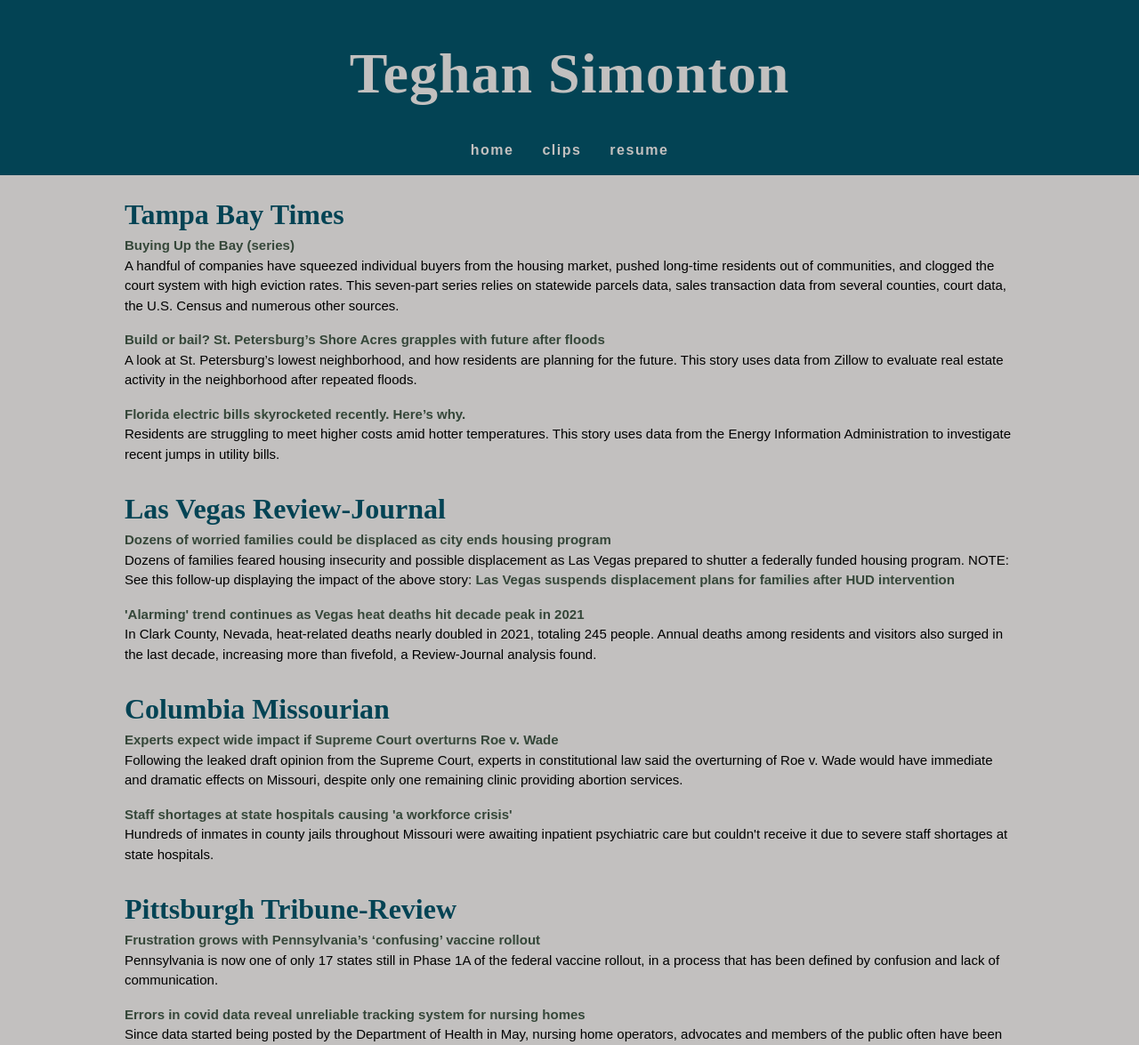
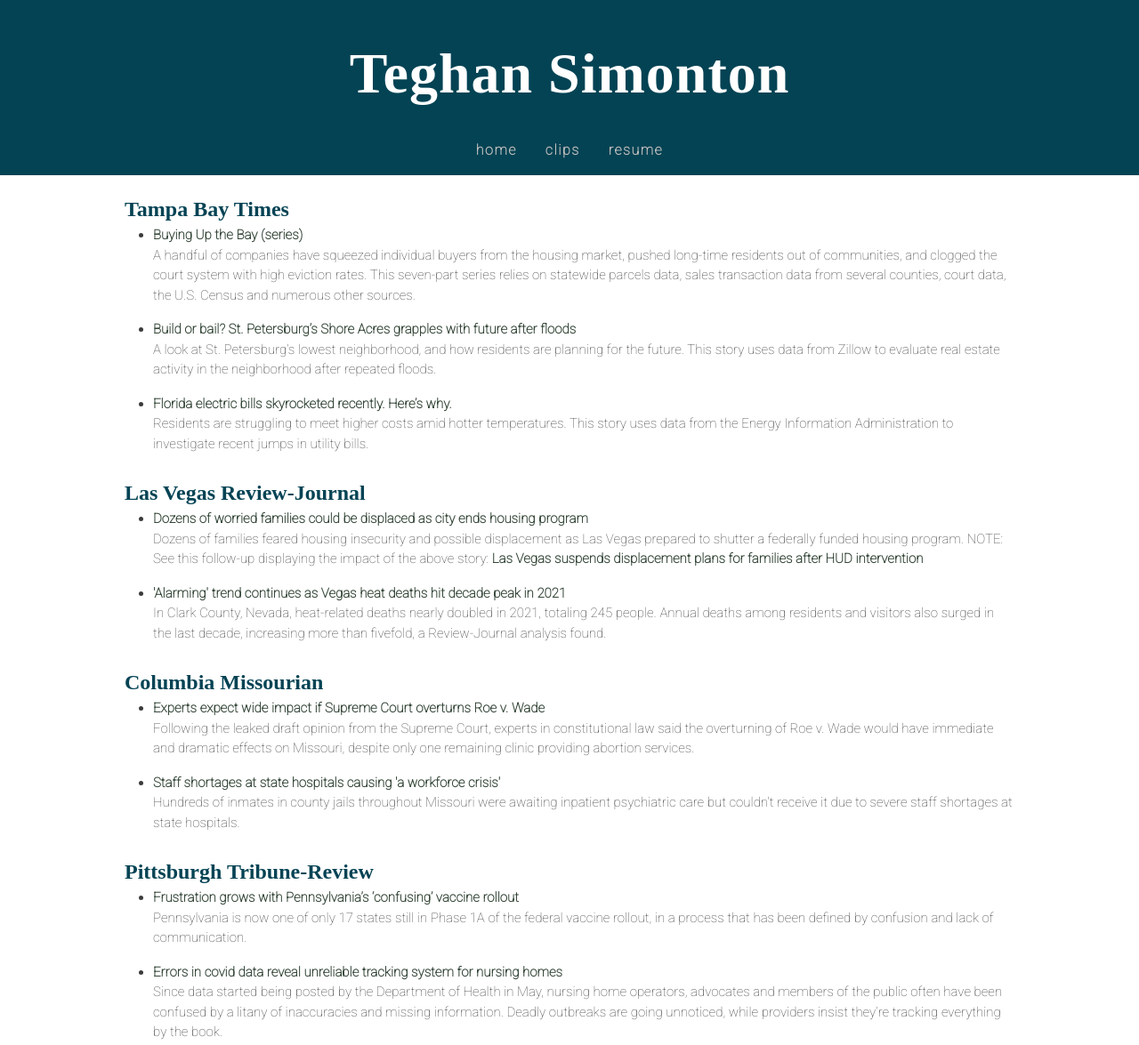
Before and after one commit to teghan-simonton/teghan-simonton.github.io, a plain HTML site: page clips.html in a window 1280 px wide. Shown: the top 1175 px of the page at 89% size. Drawn offline with nearby package versions, Linux system fonts and the light colour scheme; a web font is replaced by a local one.

Commit message:
font updates

```diff
--- a/clips.html
+++ b/clips.html
@@ -17,6 +17,7 @@
       <link rel="preconnect" href="https://fonts.googleapis.com">
       <link rel="preconnect" href="https://fonts.gstatic.com" crossorigin>
       <link href="https://fonts.googleapis.com/css2?family=Bitter&family=Cutive&family=Lato:wght@300;400&family=Montserrat:wght@300;400;700&family=Roboto+Condensed&family=Vesper+Libre&display=swap" rel="stylesheet">
+      <link href="https://fonts.googleapis.com/css2?family=Roboto:wght@100&display=swap" rel="stylesheet">
       <!-- my stylesheet -->
       <link rel="stylesheet" type="text/css" href="index.css">
    </head>
@@ -37,71 +38,105 @@
             <div class="paper">
                <strong>Tampa Bay Times</strong>
                <div class="description">
-                  <a target="_blank" href="https://project.tampabay.com/buying-up-the-bay/">Buying Up the Bay (series)</a>
+                  <ul>
+                 <li><a target="_blank" href="https://project.tampabay.com/buying-up-the-bay/">Buying Up the Bay (series)</a>
                   <p>A handful of companies have squeezed individual buyers from the housing market, pushed long-time residents out of communities, and clogged the court system with high eviction rates. This seven-part series relies on statewide parcels data, sales transaction data from several counties, court data, the U.S. Census and numerous other sources.</p>
-
+                  </li>
+                  <li>
                   <a target="_blank" href="https://www.tampabay.com/news/environment/2024/05/31/shore-acres-flooding-rehab-zillow-st-petersburg-home-sales/">Build or bail? St. Petersburg’s Shore Acres grapples with future after floods</a>
                   <p>A look at St. Petersburg’s lowest neighborhood, and how residents are planning for the future. This story uses data from Zillow to evaluate real estate activity in the neighborhood after repeated floods.</p>
-
+                  </li>
+                  <li>
                   <a target="_blank" href="https://www.tampabay.com/news/business/2024/05/01/florida-electric-bill-high-why-duke-energy-teco-tampa-price/">Florida electric bills skyrocketed recently. Here’s why.</a>
                   <p>Residents are struggling to meet higher costs amid hotter temperatures. This story uses data from the Energy Information Administration to investigate recent jumps in utility bills.</p>
+                  </li>
+               </ul>
                </div>
             </div>
             <div class="paper">
                <strong>Las Vegas Review-Journal</strong>
                <div class="description">
-                  <a target="_blank" href="https://www.reviewjournal.com/investigations/dozens-of-worried-families-could-be-displaced-as-city-ends-housing-program-2620976/">Dozens of worried families could be displaced as city ends housing program</a>
+                  <ul>
+                  <li><a target="_blank" href="https://www.reviewjournal.com/investigations/dozens-of-worried-families-could-be-displaced-as-city-ends-housing-program-2620976/">Dozens of worried families could be displaced as city ends housing program</a>
                   <p>Dozens of families feared housing insecurity and possible displacement as Las Vegas prepared to shutter a federally funded housing program.
                      NOTE: See this follow-up displaying the impact of the above story: <a target="_blank" href="https://www.reviewjournal.com/investigations/las-vegas-suspends-displacement-plans-for-families-after-hud-intervention-2625555/">Las Vegas suspends displacement plans for families after HUD intervention</a>
                   </p>
+                  </li>
+                  <li>
                   <a target="_blank" href="https://www.reviewjournal.com/investigations/alarming-trend-continues-as-vegas-heat-deaths-hit-decade-peak-in-2021-2600806/">'Alarming' trend continues as Vegas heat deaths hit decade peak in 2021</a>
                   <p>In Clark County, Nevada, heat-related deaths nearly doubled in 2021, totaling 245 people. Annual deaths among residents and visitors also surged in the last decade, increasing more than fivefold, a Review-Journal analysis found.</p>
+               </li>
+               </ul>
                </div>
             </div>
             <div class="paper">
                <strong>Columbia Missourian</strong>
                <div class="description">
-                  <a target="_blank" href="https://www.columbiamissourian.com/news/state_news/experts-expect-wide-impact-if-supreme-court-overturns-roe-v-wade/article_e9984806-cb2f-11ec-8622-57625b559226.html?utm_medium=social&utm_source=twitter&utm_campaign=user-share">Experts expect wide impact if Supreme Court overturns Roe v. Wade</a>
+                  <ul>
+                  <li><a target="_blank" href="https://www.columbiamissourian.com/news/state_news/experts-expect-wide-impact-if-supreme-court-overturns-roe-v-wade/article_e9984806-cb2f-11ec-8622-57625b559226.html?utm_medium=social&utm_source=twitter&utm_campaign=user-share">Experts expect wide impact if Supreme Court overturns Roe v. Wade</a>
                   <p>Following the leaked draft opinion from the Supreme Court, experts in constitutional law said the overturning of Roe v. Wade would have immediate and dramatic effects on Missouri, despite only one remaining clinic providing abortion services.</p>
-
+                  </li>
+                  <li>
                   <a target="_blank" href="https://www.columbiamissourian.com/news/state_news/staff-shortages-at-state-hospitals-causing-a-workforce-crisis/article_be1bb800-849b-11ec-979e-0b44ce04ac1b.html">Staff shortages at state hospitals causing 'a workforce crisis'</a>
                   <p>Hundreds of inmates in county jails throughout Missouri were awaiting inpatient psychiatric care but couldn't receive it due to severe staff shortages at state hospitals.</p>
+               </li>
+               </ul>
                </div>
             </div>
             <div class="paper">
                 <strong>Pittsburgh Tribune-Review</strong>
                 <div class="description">
-                   <a target="_blank" href="https://triblive.com/news/pennsylvania/frustration-grows-with-pennsylvanias-confusing-vaccine-rollout/">Frustration grows with Pennsylvania’s ‘confusing’ vaccine rollout</a>
+                  <ul>
+                   <li><a target="_blank" href="https://triblive.com/news/pennsylvania/frustration-grows-with-pennsylvanias-confusing-vaccine-rollout/">Frustration grows with Pennsylvania’s ‘confusing’ vaccine rollout</a>
                    <p>Pennsylvania is now one of only 17 states still in Phase 1A of the federal vaccine rollout, in a process that has been defined by confusion and lack of communication.</p>
-
-                   <a target="_blank" href="https://triblive.com/news/pennsylvania/errors-in-covid-data-reveal-unreliable-tracking-system-for-nursing-homes/">Errors in covid data reveal unreliable tracking system for nursing homes</a>
+                  </li>
+                  <li>
+                  <a target="_blank" href="https://triblive.com/news/pennsylvania/errors-in-covid-data-reveal-unreliable-tracking-system-for-nursing-homes/">Errors in covid data reveal unreliable tracking system for nursing homes</a>
                    <p>Since data started being posted by the Department of Health in May, nursing home operators, advocates and members of the public often have been confused by a litany of inaccuracies and missing information. Deadly outbreaks are going unnoticed, while providers insist they’re tracking everything by the book.</p>
-
+                  </li>
+                  <li>
                    <a target="_blank" href="Alle-Kiski Valley ambulance companies struggle to keep up with call volume, community need">Alle-Kiski Valley ambulance companies struggle to keep up with call volume, community need</a>
                    <p>Understaffed companies are covering several municipalities at once and often venturing outside their coverage areas to respond to incidents, leading to longer response times.</p>
-                </div>
+                  </li>
+                  </ul>
+                  </div>
              </div>
              <div class="paper">
                 <strong>USA TODAY</strong>
                 <div class="description">
-                   <a target="_blank" href="College recruiters aggressively go after out-of-state students">College recruiters aggressively go after out-of-state students</a>
+                  <ul>
+                   <li><a target="_blank" href="College recruiters aggressively go after out-of-state students">College recruiters aggressively go after out-of-state students</a>
                    <p>More than 240 public universities across the country admitted fewer in-state students in 2017 than they did five years earlier, and for 46 of those, the share of in-state students is down by at least 10%, according to a USA TODAY analysis of data from the Integrated Postsecondary Education Data System.</p>
-                </div>
+                </li>
+                </ul>
+                  </div>
              </div>
              <div class="paper">
                 <strong>The Chronicle of Higher Education</strong>
                 <div class="description">
-                   <a target="_blank" href="https://www.chronicle.com/article/They-Say-Their-Buildings-Are/244327">They Say Their Buildings Are Making Them Sick. Administrators Say They've Done All They Can. </a>
+                  <ul>
+                   <li><a target="_blank" href="https://www.chronicle.com/article/They-Say-Their-Buildings-Are/244327">They Say Their Buildings Are Making Them Sick. Administrators Say They've Done All They Can. </a>
                    <p>Academic workplaces are not generally known for their environmental dangers. But at least a dozen faculty members say such dangers have become a central part of working at this mid-size public university in east-central Pennsylvania.</p>
-
+                  </li>
+                  <li>
                    <a target="_blank" href="https://www.chronicle.com/article/for-georgetown-alumni-a-fellow-graduates-defense-of-child-separation-touches-a-nerve/">For Georgetown Alumni, a Fellow Graduate’s Defense of Child Separation Touches a Nerve</a>
                    <p>Christian Arana said his Georgetown education — and his fundamental belief in the importance of compassion in leadership — is what made him so vehemently oppose the Trump administration’s zero-tolerance immigration policy. Then, when he learned from her Twitter bio that Kirstjen Nielsen, secretary of homeland security, also attended Georgetown, he was floored.</p>
-
+                  </li>
+                  <li>
                    <a target="_blank" href="https://www.chronicle.com/article/What-Happens-When-a-College/244124">What Happens When a College Flip-Flops on Using Race in Admissions?</a>
                    <p>After a newspaper reports that the College of Charleston “quietly” did away with race-conscious admissions two years ago, the institution resumes the practice — but insists nothing has changed.</p>
-                </div>
+                  </li>
+                  </ul>
+                  </div>
              </div>
          </div>
       </div>
+      <div id="socials">
+            <a target="_blank" href="https://www.linkedin.com/in/teghan-simonton-6b2b20113/"><i class="bi bi-linkedin"></i></a>
+            <a target="_blank" href="https://twitter.com/teghan_simonton"><i class="bi bi-twitter"></i></a>
+            <a target="_blank" href="https://github.com/teghan-simonton"><i class="bi bi-github"></i></a>
+            <a target="_blank" href="mailto:teghansimonton@gmail.com"><i class="bi bi-envelope-fill"></i></a>
+            <br>
+         </div>
    </body>
 </html>
--- a/index.css
+++ b/index.css
@@ -6,11 +6,11 @@
 .name {
   margin-top: 0px;
   padding-top: 35px;
-  color: #c2c0bf;
+  color: white;
   text-align: center;
   font-size: 4em;
   letter-spacing: 1px;
-  font-family: cardo, serif;
+  font-family: 'Didot', serif;
   font-weight: 600;
   /*font-family:  Bitter;*/
   background-color: #034354;
@@ -18,15 +18,16 @@
 }
 
 .description {
-  font-family: 'Raleway', sans-serif;
-  font-weight: 300;
-  font-style: normal;
+  font-family: 'Roboto', sans-serif;
+  font-weight: 100;
   font-size: 15px;
-  color: black;
+  color: #3b3b3b;
 }
 
 a {
-    font-weight: bold;
+  font-family: 'Roboto', sans-serif;
+  font-weight: bold;
+  color: #3b3b3b;
 }
 
 .subhead {
@@ -41,10 +42,10 @@ a {
 }
 
 .paper {
-    font-family: cardo, serif;
+  font-family: 'Didot', serif;
   font-weight: 600;
   font-style: normal;
-  font-size: 2em;
+  font-size: 1.5em;
   color: #034354;
   padding-top: 10px;
 }
@@ -58,20 +59,20 @@ a {
 }
 
 .bi:hover{
-  color: white;
+  color: black;
   transition: all 0.35s ease-in-out;
 }
 
 body {
-  font-family: 'Raleway', sans-serif;
+  font-family: 'Roboto', sans-serif;
   font-weight: 400;
   font-size: 1em;
 }
 
 #top {
-  font-family: 'Raleway', sans-serif;
+  font-family: 'Roboto', sans-serif;
   font-weight: 300;
-  color: black;
+  color: #3b3b3b;
   width: 100%;
   padding-top: 10px;
   text-align: left;
@@ -86,7 +87,8 @@ body {
     color: #c2c0bf;
     letter-spacing: 1.5px;
     white-space: nowrap;
-    font-family: 'Raleway', sans-serif;
+    font-family: 'Roboto', sans-serif;
+    font-weight: bold;
 }
 
 .nav-link:hover {
@@ -117,6 +119,7 @@ body {
     display: flex;
     align-items: center;
     justify-content: center;
+    gap: 20px;
 }
 
 #clips .description {
@@ -126,10 +129,11 @@ body {
 a {
   color: #354739;
   text-decoration: none;
+  font-weight: 700;
 }
 
 a:hover {
-  color: white;
+  color: black;
   transition: all 0.35s ease-in-out;
 }
 
@@ -163,7 +167,7 @@ a:hover {
 
 
 .content {
-  background-color: #c2c0bf;
+  background-color: white;
   color: black;
   margin: 0 auto
 }
```
Also changed, not shown: index.html (+1 -0 lines).
